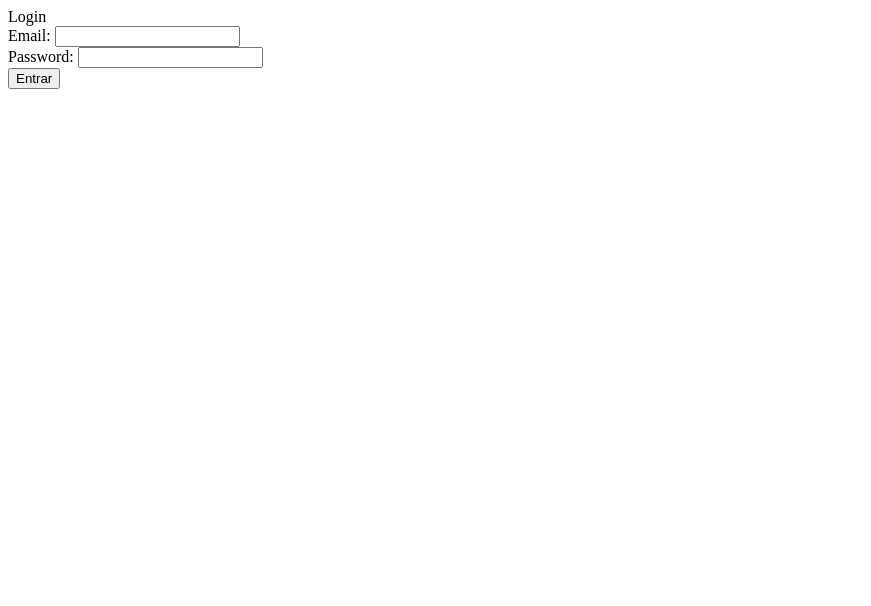
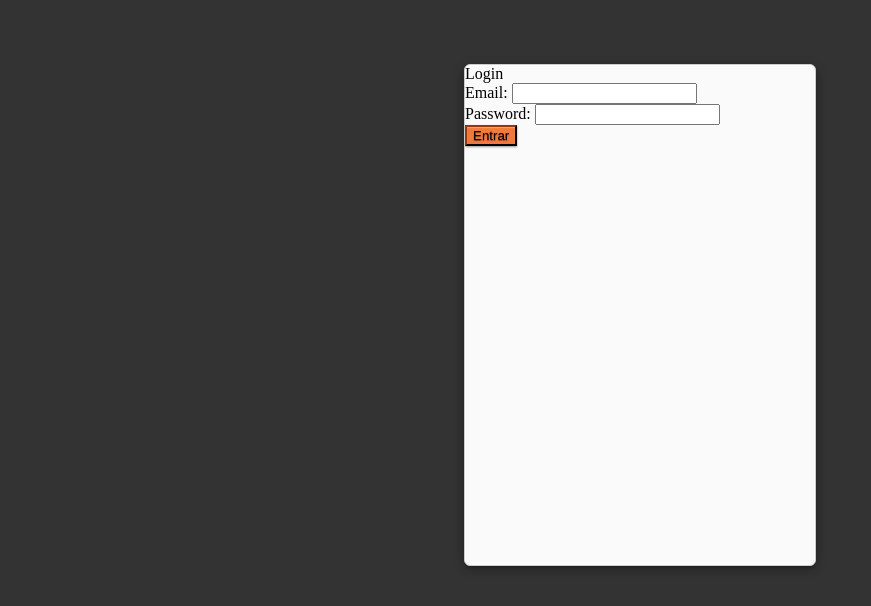
Before and after one commit to cmsandiga/angularjs-poc, a website: page public/views/index.html at #/login in a window 1280 px wide. Shown: the whole page, without its empty margins (0-871 px from the left). Drawn offline with Linux system fonts and the light colour scheme; files that its build step writes are made by us from their sources; files whose address does not match are found by name.

Commit message:
Adding css for login

```diff
--- /dev/null
+++ b/public/src/css/melt.css
@@ -0,0 +1,30 @@
+.main-background {
+	background: #333;
+    top:0;
+    bottom:0;
+    right:0;
+    left:0;
+    overflow: hidden;
+    position: absolute;
+}
+
+.login-box {
+  position: relative;
+  overflow: hidden;
+  width: 350px;
+  height: 500px;
+  margin: 5% auto;
+  background: #fafafa;
+  border: 1px solid #ccc;
+  -moz-border-radius: 6px;
+  -webkit-border-radius: 6px;
+  border-radius: 6px;
+  box-shadow: inset 0 0 0 1px #fff,0 3px 1px -1px rgba(0,0,0,.1),0 3px 10px 1px rgba(0,0,0,.3);
+}
+
+.button-login{
+	background-color: #f57c3d;
+  	border-color: #431806;
+  	box-shadow: inset 0 1px 1px 0 #ffab49,inset 0 0 20px -5px rgba(0,0,0,.07),0 1px 2px 0 rgba(0,0,0,.4);
+  	text-shadow: 0 1px 1px rgba(0,0,0,.5);
+}
--- a/public/views/index.html
+++ b/public/views/index.html
@@ -14,7 +14,7 @@
 		<script src="assets/js/angularjs/1.3.11/angular-cookies.min.js"></script>
 
 		<script src="dist/js/meltdsp.js"></script>
-
+		<link rel="stylesheet" type="text/css" href="src/css/melt.css">
 		<!--
 		<script src="src/js/app.js"></script>
 		<script src="src/js/routes.js"></script>
--- a/public/views/pages/login.html
+++ b/public/views/pages/login.html
@@ -1,9 +1,11 @@
+<div class="main-background" style="weight:100%;height:100%">
+	<div class="login-box">
+		<div>{{ message }}</div>
 
-
-<div>{{ message }}</div>
-
-<form id="login-form" ng-submit="signin()">
-	<div>Email: <input type="text" id="email" name="email" ng-model="email"/></div>
-	<div>Password: <input type="password" id="password" name="password" ng-model="password"/></div>
-	<button type="submit" form="login-form">Entrar</button>
-</form>
+		<form id="login-form" ng-submit="signin()">
+			<div>Email: <input type="text" id="email" name="email" ng-model="email"/></div>
+			<div>Password: <input type="password" id="password" name="password" ng-model="password"/></div>
+			<button type="submit" class="button-login"form="login-form">Entrar</button>
+		</form>
+	</div>
+</div>
```
Also changed, not shown: public/test/js/controller/CampaignController.test.js (+1 -1 lines), public/test/js/controller/Login.test.js (+0 -9 lines), public/src/images/melt-logo.png (added).
